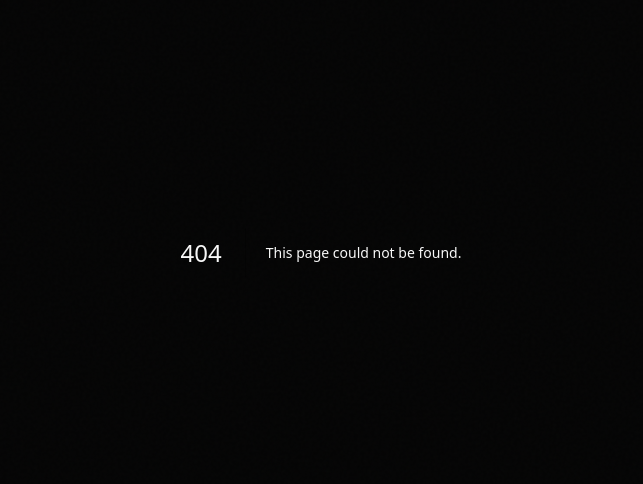
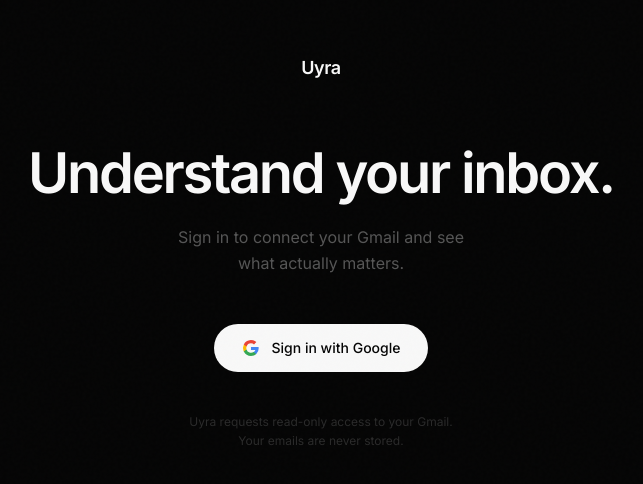
Before and after one commit to Ahmadhaji-hub/Uyra, a Next.js app: page /signin in a window 1280 px wide. Before the commit this address had no page. Shown: the part 148-632 px from the top of the page, without its empty margins (319-962 px from the left). Built offline with nearby package versions, Linux system fonts and the light colour scheme; no server answers.

Commit message:
Polish: navbar balance, hero subtitle, visual hierarchy

```diff
--- /dev/null
+++ b/app/api/auth/[...nextauth]/route.ts
@@ -0,0 +1,6 @@
+import NextAuth from 'next-auth'
+import { authOptions } from '@/lib/auth'
+
+const handler = NextAuth(authOptions)
+
+export { handler as GET, handler as POST }
--- /dev/null
+++ b/app/connecting/page.tsx
@@ -0,0 +1,7 @@
+// Milestone 1 stub — redirects straight to dashboard
+// Will be replaced with the analysis loading screen in Milestone 3
+import { redirect } from 'next/navigation'
+
+export default function ConnectingPage() {
+  redirect('/dashboard')
+}
--- /dev/null
+++ b/app/dashboard/page.tsx
@@ -0,0 +1,31 @@
+// Milestone 1 stub — confirms auth works end-to-end
+// Will be replaced with the real dashboard in Milestone 4
+import { getServerSession } from 'next-auth'
+import { authOptions } from '@/lib/auth'
+import { redirect } from 'next/navigation'
+import { SignOutButton } from '@/components/SignOutButton'
+
+export default async function DashboardPage() {
+  const session = await getServerSession(authOptions)
+  if (!session) redirect('/signin')
+
+  return (
+    <main className="min-h-screen bg-[#050505] flex flex-col items-center justify-center px-6 gap-6">
+
+      <p className="text-[#f8f8f8] text-lg font-semibold tracking-tight">Uyra</p>
+
+      <div className="border border-white/8 rounded-2xl p-8 max-w-sm w-full text-center space-y-3">
+        <p className="text-xs tracking-widest uppercase text-[#555]">Signed in as</p>
+        <p className="text-[#f8f8f8] font-medium">{session.user?.name}</p>
+        <p className="text-[#555] text-sm">{session.user?.email}</p>
+      </div>
+
+      <p className="text-[#333] text-sm">
+        ✓ Auth working — Gmail integration coming in Milestone 2
+      </p>
+
+      <SignOutButton />
+
+    </main>
+  )
+}
--- /dev/null
+++ b/app/signin/page.tsx
@@ -0,0 +1,36 @@
+import { getServerSession } from 'next-auth'
+import { authOptions } from '@/lib/auth'
+import { redirect } from 'next/navigation'
+import SignInButton from '@/components/SignInButton'
+
+export default async function SignInPage() {
+  const session = await getServerSession(authOptions)
+  if (session) redirect('/dashboard')
+
+  return (
+    <main className="min-h-screen bg-[#050505] flex flex-col items-center justify-center px-6">
+
+      {/* Wordmark */}
+      <p className="text-[#f8f8f8] text-lg font-semibold tracking-tight mb-14">
+        Uyra
+      </p>
+
+      {/* Headline */}
+      <h1 className="text-[clamp(2rem,5vw,3.5rem)] font-semibold tracking-[-0.04em] text-[#f8f8f8] text-center leading-tight mb-4">
+        Understand your inbox.
+      </h1>
+
+      <p className="text-[#555] text-base text-center mb-12 max-w-xs leading-relaxed">
+        Sign in to connect your Gmail and see what actually matters.
+      </p>
+
+      <SignInButton />
+
+      <p className="mt-10 text-xs text-[#2a2a2a] text-center max-w-xs leading-relaxed">
+        Uyra requests read-only access to your Gmail.
+        <br />Your emails are never stored.
+      </p>
+
+    </main>
+  )
+}
--- /dev/null
+++ b/components/SignInButton.tsx
@@ -0,0 +1,38 @@
+'use client'
+
+import { signIn } from 'next-auth/react'
+
+export default function SignInButton() {
+  return (
+    <button
+      onClick={() => signIn('google', { callbackUrl: '/connecting' })}
+      className="flex items-center gap-3 px-7 py-3.5 bg-[#f8f8f8] text-[#050505] rounded-full text-sm font-medium hover:bg-white transition-colors duration-200 cursor-pointer"
+    >
+      <GoogleIcon />
+      Sign in with Google
+    </button>
+  )
+}
+
+function GoogleIcon() {
+  return (
+    <svg width="18" height="18" viewBox="0 0 18 18" fill="none">
+      <path
+        fill="#4285F4"
+        d="M16.51 8H8.98v3h4.3c-.18 1-.74 1.48-1.6 2.04v2.01h2.6a7.8 7.8 0 0 0 2.38-5.88c0-.57-.05-.66-.15-1.18z"
+      />
+      <path
+        fill="#34A853"
+        d="M8.98 17c2.16 0 3.97-.72 5.3-1.94l-2.6-2a4.8 4.8 0 0 1-7.18-2.54H1.83v2.07A8 8 0 0 0 8.98 17z"
+      />
+      <path
+        fill="#FBBC05"
+        d="M4.5 10.52a4.8 4.8 0 0 1 0-3.04V5.41H1.83a8 8 0 0 0 0 7.18l2.67-2.07z"
+      />
+      <path
+        fill="#EA4335"
+        d="M8.98 4.18c1.17 0 2.23.4 3.06 1.2l2.3-2.3A8 8 0 0 0 1.83 5.4L4.5 7.49a4.77 4.77 0 0 1 4.48-3.31z"
+      />
+    </svg>
+  )
+}
--- /dev/null
+++ b/components/SignOutButton.tsx
@@ -0,0 +1,14 @@
+'use client'
+
+import { signOut } from 'next-auth/react'
+
+export function SignOutButton() {
+  return (
+    <button
+      onClick={() => signOut({ callbackUrl: '/signin' })}
+      className="text-sm text-[#444] hover:text-[#f8f8f8] transition-colors duration-200 cursor-pointer"
+    >
+      Sign out
+    </button>
+  )
+}
--- /dev/null
+++ b/lib/auth.ts
@@ -0,0 +1,39 @@
+import type { NextAuthOptions } from 'next-auth'
+import GoogleProvider from 'next-auth/providers/google'
+
+export const authOptions: NextAuthOptions = {
+  providers: [
+    GoogleProvider({
+      clientId:     process.env.GOOGLE_CLIENT_ID!,
+      clientSecret: process.env.GOOGLE_CLIENT_SECRET!,
+      authorization: {
+        params: {
+          scope:       'openid email profile',
+          access_type: 'offline',
+          prompt:      'consent',
+        },
+      },
+    }),
+  ],
+
+  callbacks: {
+    async jwt({ token, account }) {
+      // account is only present on the first sign-in
+      if (account) {
+        token.accessToken  = account.access_token
+        token.refreshToken = account.refresh_token
+      }
+      return token
+    },
+
+    async session({ session, token }) {
+      // expose accessToken to server components via getServerSession()
+      session.accessToken = token.accessToken as string | undefined
+      return session
+    },
+  },
+
+  pages: {
+    signIn: '/signin',
+  },
+}
--- /dev/null
+++ b/middleware.ts
@@ -0,0 +1,5 @@
+export { default } from 'next-auth/middleware'
+
+export const config = {
+  matcher: ['/dashboard/:path*', '/connecting/:path*'],
+}
```
Also changed, not shown: package.json (+6 -5 lines), types/next-auth.d.ts (added, +14 -0 lines), 5 other files (tests, documents, lock files or other folders).
